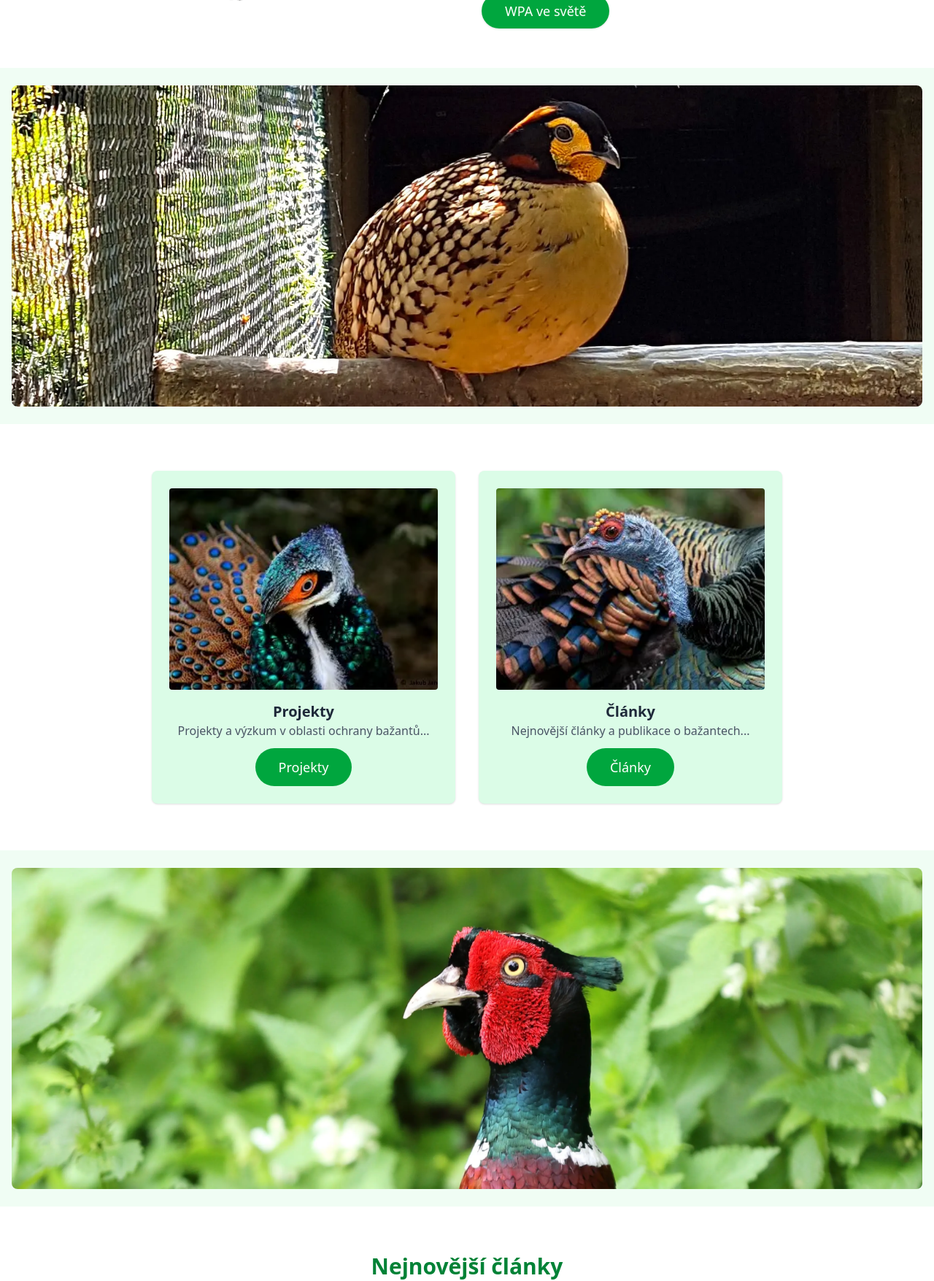
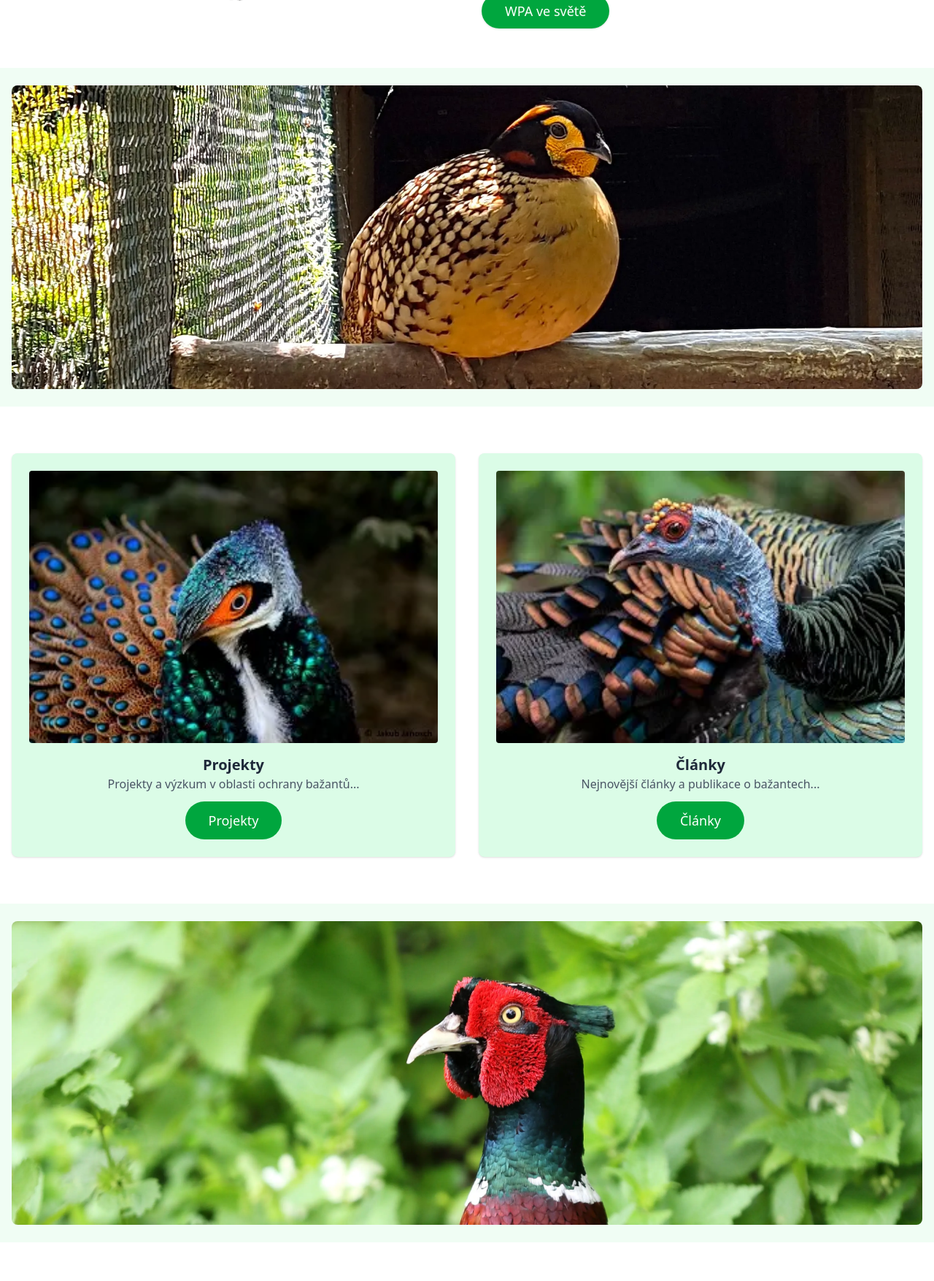
Before and after one commit to matus-kocik/wpa-cz-sk, a Django app: page / in a window 1280 px wide. Shown: the part 958-2713 px from the top of the page at 73% size. Run offline with Django 5.2, Linux system fonts and the light colour scheme.

Commit message:
change style cards and image sections

```diff
--- a/templates/home.html
+++ b/templates/home.html
@@ -96,7 +96,7 @@
   <div class="container mx-auto px-4 max-w-7xl py-6">
     <img
       src="{% static 'images/trag-cab-2-1920-640.webp' %}"
-      class="w-full h-[320px] md:h-[440px] object-cover object-center rounded-lg"
+      class="w-full aspect-[3/2] md:aspect-[3/1] object-cover object-center rounded-lg"
       alt=""
       loading="lazy"
     />
@@ -106,14 +106,14 @@
 
 <!-- Cards Section -->
 <section class="py-16">
-  <div class="container mx-auto px-4 max-w-7xl flex justify-center gap-8 flex-wrap">
+  <div class="container mx-auto px-4 max-w-7xl grid grid-cols-1 gap-8 md:grid-cols-2">
     <!-- Card Projects-->
     <div
-      class="bg-green-100 rounded-lg shadow p-6 flex flex-col justify-between transform transition duration-500 ease-out hover:scale-[1.03] hover:-translate-y-1 hover:shadow-xl cursor-pointer basis-1/3"
+      class="bg-green-100 rounded-lg shadow p-6 flex flex-col justify-between transform transition duration-500 ease-out hover:scale-[1.03] hover:-translate-y-1 hover:shadow-xl cursor-pointer w-full"
     >
       <img
         src="{% static 'images/card_p.webp' %}"
-        class="w-full aspect-[4/3] object-cover rounded"
+        class="w-full aspect-[3/2] object-cover rounded"
       />
       <div class="mt-4 text-center">
         <h4 class="text-xl font-semibold text-gray-800">Projekty</h4>
@@ -130,11 +130,11 @@
 
     <!-- Card Articles-->
     <div
-      class="bg-green-100 rounded-lg shadow p-6 flex flex-col justify-between transform transition duration-500 ease-out hover:scale-[1.03] hover:-translate-y-1 hover:shadow-xl cursor-pointer basis-1/3"
+      class="bg-green-100 rounded-lg shadow p-6 flex flex-col justify-between transform transition duraale tion-500 ease-out hover:scale-[1.03] hover:-translate-y-1 hover:shadow-xl cursor-pointer w-full"
     >
       <img
         src="{% static 'images/card_a.webp' %}"
-        class="w-full aspect-[4/3] object-cover rounded"
+        class="w-full aspect-[3/2] object-cover rounded"
       />
       <div class="mt-4 text-center">
         <h4 class="text-xl font-semibold text-gray-800">Články</h4>
@@ -179,7 +179,7 @@
   <div class="container mx-auto px-4 max-w-7xl py-6">
     <img
       src="{% static 'images/pheasant-desktop-1920-640.webp' %}"
-      class="w-full h-[320px] md:h-[440px] object-cover object-center rounded-lg"
+      class="w-full aspect-[3/2] md:aspect-[3/1] object-cover object-center rounded-lg"
       alt=""
       loading="lazy"
     />
@@ -333,7 +333,7 @@
   <div class="container mx-auto px-4 max-w-7xl py-6">
     <img
       src="{% static 'images/pauxi-1920-640.webp' %}"
-      class="w-full h-[320px] md:h-[440px] object-cover object-center rounded-lg"
+      class="w-full aspect-[3/2] md:aspect-[3/1] object-cover object-center rounded-lg"
       alt=""
       loading="lazy"
     />
@@ -385,18 +385,19 @@
   </div>
 </section>
 
-
+{% comment %}
 <!-- Image Section 4-->
 <section class="bg-green-50">
   <div class="container mx-auto px-4 max-w-7xl py-6">
     <img
       src="{% static 'images/lop-sal-1-1920-640.webp' %}"
-      class="w-full h-[320px] md:h-[440px] object-cover object-center rounded-lg"
+      class="w-full aspect-[3/2] md:aspect-[3/1] object-cover object-center rounded-lg"
       alt=""
       loading="lazy"
     />
   </div>
 </section>
+{% endcomment %}
 
 
 {% comment %}
```
Also changed, not shown: static/css/styles.css.
